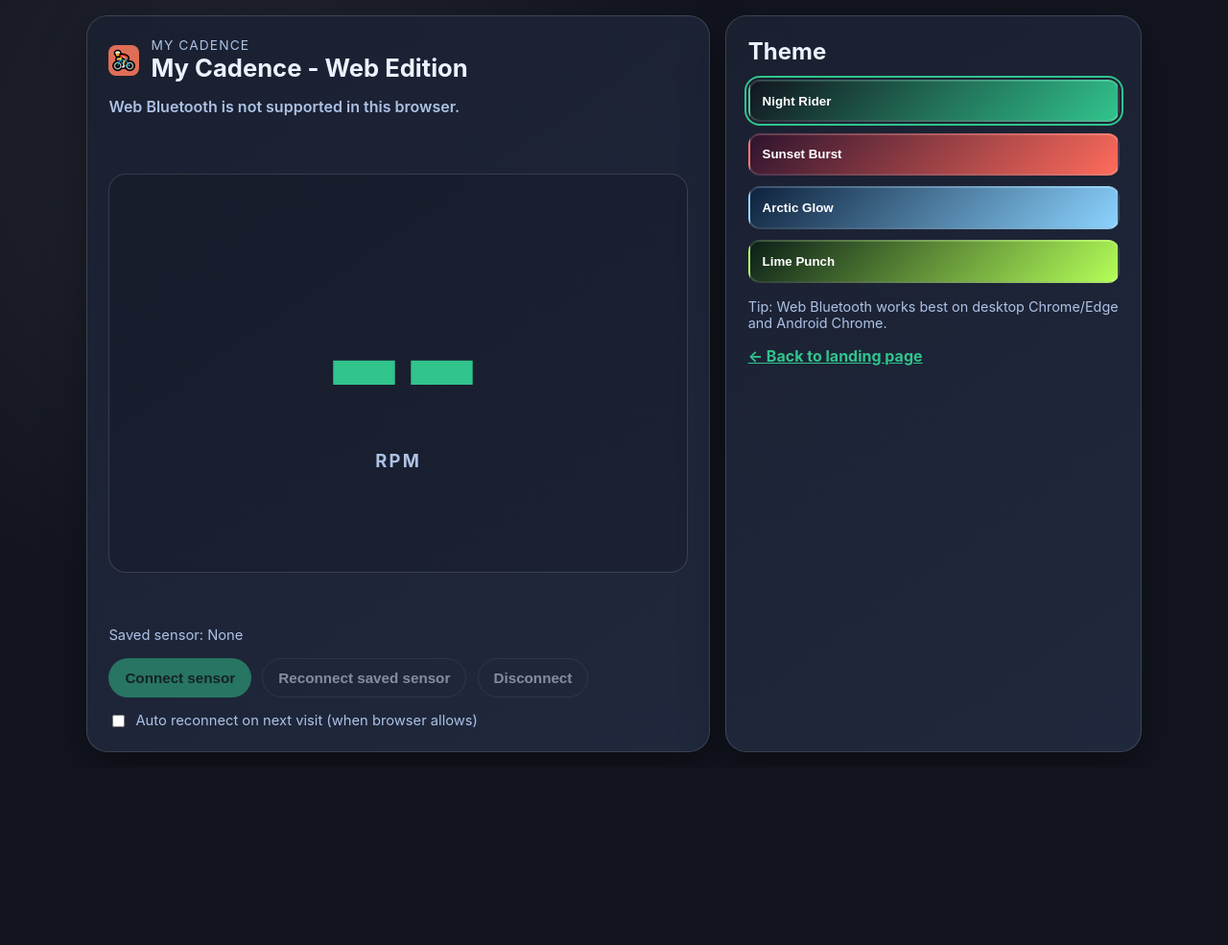
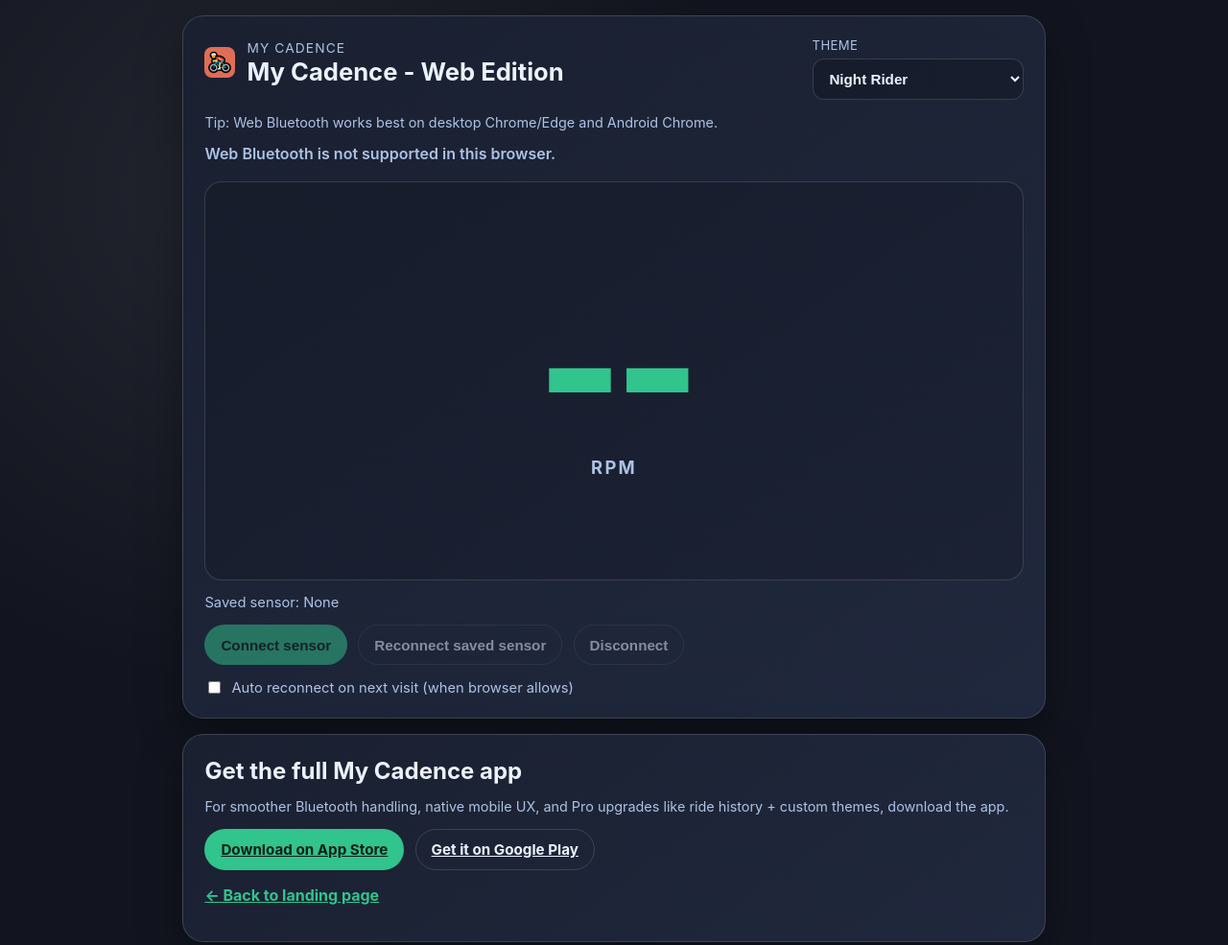
Before and after one commit to jamesmontemagno/mycadence-landing, a plain HTML site: page web-edition.html in a window 1280 px wide. Shown: the whole page at 96% size. Before the commit the page ends 800 px from the top, so only its background shows below. Drawn offline with Linux system fonts and the light colour scheme.

Commit message:
Update URLs and enhance theme selection in Web Edition

```diff
--- a/sitemap.xml
+++ b/sitemap.xml
@@ -1,13 +1,13 @@
 <?xml version="1.0" encoding="UTF-8"?>
 <urlset xmlns="http://www.sitemaps.org/schemas/sitemap/0.9">
   <url>
-    <loc>https://jamesmontemagno.github.io/mycadence-landing/</loc>
+    <loc>https://mycadence.app/</loc>
     <lastmod>2026-06-28</lastmod>
     <changefreq>weekly</changefreq>
     <priority>1.0</priority>
   </url>
   <url>
-    <loc>https://jamesmontemagno.github.io/mycadence-landing/web-edition.html</loc>
+    <loc>https://mycadence.app/web-edition.html</loc>
     <lastmod>2026-06-28</lastmod>
     <changefreq>weekly</changefreq>
     <priority>0.9</priority>
--- a/web-edition.css
+++ b/web-edition.css
@@ -66,18 +66,62 @@
     --border: rgba(190, 255, 133, 0.32);
 }
 
+body[data-theme="synthwave-pop"] {
+    --bg: #1a0c2d;
+    --panel: #241040;
+    --surface: #33145c;
+    --text: #ffeafe;
+    --subtext: #f6c8ff;
+    --accent: #ff4fd8;
+    --accent-contrast: #2a0422;
+    --border: rgba(255, 125, 230, 0.35);
+}
+
+body[data-theme="bubblegum-blast"] {
+    --bg: #2a0f27;
+    --panel: #3b1536;
+    --surface: #54204c;
+    --text: #fff2fb;
+    --subtext: #ffd2f0;
+    --accent: #ff8fd1;
+    --accent-contrast: #3a0f2f;
+    --border: rgba(255, 175, 221, 0.38);
+}
+
+body[data-theme="lava-lamp"] {
+    --bg: #261008;
+    --panel: #3b1a0e;
+    --surface: #5a2a12;
+    --text: #ffefe6;
+    --subtext: #ffc9ab;
+    --accent: #ff9a3d;
+    --accent-contrast: #3b1c04;
+    --border: rgba(255, 170, 96, 0.35);
+}
+
+body[data-theme="midnight-gold"] {
+    --bg: #141414;
+    --panel: #1f1f1f;
+    --surface: #2d2d2d;
+    --text: #fff9e8;
+    --subtext: #e6d7ad;
+    --accent: #ffd166;
+    --accent-contrast: #3a2b05;
+    --border: rgba(255, 215, 130, 0.32);
+}
+
 .web-app {
-    width: min(1100px, 100% - 2rem);
+    width: min(900px, 100% - 2rem);
     margin: 0 auto;
     min-height: 100vh;
-    display: grid;
-    grid-template-columns: 1.5fr 1fr;
+    display: flex;
+    flex-direction: column;
     gap: 1rem;
     padding: 1rem 0;
 }
 
 .display-panel,
-.theme-panel {
+.app-upsell {
     border: 1px solid var(--border);
     background: linear-gradient(145deg, var(--panel), var(--surface));
     border-radius: 22px;
@@ -92,8 +136,15 @@
     padding: 1.4rem;
 }
 
-.theme-panel {
+.app-upsell {
     padding: 1.4rem;
+}
+
+.top-banner {
+    display: flex;
+    justify-content: space-between;
+    align-items: flex-start;
+    gap: 1rem;
 }
 
 .branding {
@@ -114,6 +165,15 @@
     text-transform: uppercase;
 }
 
+.eyebrow-link {
+    display: inline-block;
+    text-decoration: none;
+}
+
+.eyebrow-link:hover {
+    color: var(--text);
+}
+
 h1 {
     margin: 0;
     font-size: clamp(1.2rem, 2vw, 1.65rem);
@@ -124,6 +184,12 @@
     font-weight: 600;
     color: var(--subtext);
     min-height: 1.5rem;
+}
+
+.support-tip {
+    margin: 0;
+    color: var(--subtext);
+    font-size: 0.9rem;
 }
 
 .cadence-readout {
@@ -203,35 +269,50 @@
     font-size: 0.92rem;
 }
 
-.theme-panel h2 {
+.app-upsell h2 {
     margin: 0 0 0.9rem;
 }
 
-.theme-grid {
-    display: grid;
-    gap: 0.7rem;
+.theme-label {
+    display: block;
+    color: var(--subtext);
+    font-size: 0.9rem;
+    margin-bottom: 0.5rem;
 }
 
-.theme-swatch {
-    border: 2px solid var(--border);
-    background: linear-gradient(135deg, var(--swatch-a), var(--swatch-b));
-    color: white;
-    border-radius: 12px;
-    padding: 0.8rem;
-    font-weight: 700;
-    text-align: left;
-    cursor: pointer;
+.theme-picker-inline {
+    width: min(100%, 220px);
 }
 
-.theme-swatch.is-selected {
-    outline: 2px solid var(--accent);
-    outline-offset: 2px;
+.theme-picker-inline .theme-label {
+    margin-bottom: 0.35rem;
+    font-size: 0.82rem;
+    letter-spacing: 0.03em;
+    text-transform: uppercase;
 }
 
-.footnote {
-    margin: 1rem 0 0.5rem;
+.theme-select {
+    width: 100%;
+    border: 1px solid var(--border);
+    border-radius: 12px;
+    background: rgba(0, 0, 0, 0.18);
+    color: var(--text);
+    font-weight: 600;
+    font-size: 0.95rem;
+    padding: 0.7rem 0.8rem;
+}
+
+.upsell-copy {
+    margin: 0 0 0.9rem;
     color: var(--subtext);
     font-size: 0.9rem;
+}
+
+.app-links {
+    display: flex;
+    flex-wrap: wrap;
+    gap: 0.7rem;
+    margin-bottom: 0.8rem;
 }
 
 .back-link {
@@ -240,15 +321,21 @@
 }
 
 .btn:focus-visible,
-.theme-swatch:focus-visible,
+.theme-select:focus-visible,
+.eyebrow-link:focus-visible,
 .back-link:focus-visible {
     outline: 2px solid var(--accent);
     outline-offset: 2px;
 }
 
 @media (max-width: 900px) {
-    .web-app {
-        grid-template-columns: 1fr;
+    .top-banner {
+        flex-direction: column;
+        align-items: stretch;
+    }
+
+    .theme-picker-inline {
+        width: 100%;
     }
 
     .cadence-readout {
--- a/web-edition.html
+++ b/web-edition.html
@@ -7,7 +7,7 @@
     <meta name="robots" content="index, follow">
     <meta name="theme-color" content="#12151f">
     <title>My Cadence - Web Edition</title>
-    <link rel="canonical" href="https://jamesmontemagno.github.io/mycadence-landing/web-edition.html">
+    <link rel="canonical" href="https://mycadence.app/web-edition.html">
     <link rel="icon" type="image/png" sizes="16x16" href="assets/icons/favicon-16.png">
     <link rel="icon" type="image/png" sizes="32x32" href="assets/icons/favicon-32.png">
     <link rel="apple-touch-icon" sizes="180x180" href="assets/icons/icon-180.png">
@@ -16,14 +16,30 @@
 <body data-theme="night-rider">
     <main class="web-app">
         <section class="display-panel">
-            <header class="branding">
-                <img src="assets/icons/favicon-32.png" alt="" width="32" height="32">
-                <div>
-                    <p class="eyebrow">My Cadence</p>
-                    <h1>My Cadence - Web Edition</h1>
+            <header class="top-banner">
+                <div class="branding">
+                    <img src="assets/icons/favicon-32.png" alt="" width="32" height="32">
+                    <div>
+                        <a class="eyebrow eyebrow-link" href="index.html">My Cadence</a>
+                        <h1>My Cadence - Web Edition</h1>
+                    </div>
+                </div>
+                <div class="theme-picker-inline">
+                    <label class="theme-label" for="theme-select">Theme</label>
+                    <select id="theme-select" class="theme-select" aria-label="Color theme">
+                        <option value="night-rider">Night Rider</option>
+                        <option value="sunset-burst">Sunset Burst</option>
+                        <option value="arctic-glow">Arctic Glow</option>
+                        <option value="lime-punch">Lime Punch</option>
+                        <option value="synthwave-pop">Synthwave Pop</option>
+                        <option value="bubblegum-blast">Bubblegum Blast</option>
+                        <option value="lava-lamp">Lava Lamp</option>
+                        <option value="midnight-gold">Midnight Gold</option>
+                    </select>
                 </div>
             </header>
 
+            <p class="support-tip">Tip: Web Bluetooth works best on desktop Chrome/Edge and Android Chrome.</p>
             <p id="status" class="status">Checking browser support...</p>
 
             <div class="cadence-readout" aria-live="polite">
@@ -45,15 +61,13 @@
             </label>
         </section>
 
-        <section class="theme-panel">
-            <h2>Theme</h2>
-            <div class="theme-grid" role="radiogroup" aria-label="Color themes">
-                <button class="theme-swatch" data-theme="night-rider" style="--swatch-a:#12151f;--swatch-b:#31c48d;" type="button">Night Rider</button>
-                <button class="theme-swatch" data-theme="sunset-burst" style="--swatch-a:#2f142f;--swatch-b:#ff6b5b;" type="button">Sunset Burst</button>
-                <button class="theme-swatch" data-theme="arctic-glow" style="--swatch-a:#0e223d;--swatch-b:#8bd3ff;" type="button">Arctic Glow</button>
-                <button class="theme-swatch" data-theme="lime-punch" style="--swatch-a:#0b1f18;--swatch-b:#b5ff59;" type="button">Lime Punch</button>
+        <section class="app-upsell">
+            <h2>Get the full My Cadence app</h2>
+            <p class="upsell-copy">For smoother Bluetooth handling, native mobile UX, and Pro upgrades like ride history + custom themes, download the app.</p>
+            <div class="app-links">
+                <a href="https://apps.apple.com/us/app/my-cadence/id1545730360" class="btn btn-primary" target="_blank" rel="noopener">Download on App Store</a>
+                <a href="https://play.google.com/store/apps/details?id=com.refractored.mycadence" class="btn btn-secondary" target="_blank" rel="noopener">Get it on Google Play</a>
             </div>
-            <p class="footnote">Tip: Web Bluetooth works best on desktop Chrome/Edge and Android Chrome.</p>
             <p><a class="back-link" href="index.html">← Back to landing page</a></p>
         </section>
     </main>
--- a/web-edition.js
+++ b/web-edition.js
@@ -15,7 +15,7 @@
 const reconnectButton = document.getElementById("reconnect-btn");
 const disconnectButton = document.getElementById("disconnect-btn");
 const autoReconnectCheckbox = document.getElementById("auto-reconnect");
-const themeButtons = Array.from(document.querySelectorAll(".theme-swatch"));
+const themeSelect = document.getElementById("theme-select");
 
 let device = null;
 let cscMeasurementCharacteristic = null;
@@ -34,11 +34,8 @@
 function setSelectedTheme(themeName) {
     document.body.dataset.theme = themeName;
     localStorage.setItem(STORAGE_KEYS.theme, themeName);
-
-    for (const button of themeButtons) {
-        const isSelected = button.dataset.theme === themeName;
-        button.classList.toggle("is-selected", isSelected);
-        button.setAttribute("aria-checked", isSelected ? "true" : "false");
+    if (themeSelect) {
+        themeSelect.value = themeName;
     }
 }
 
@@ -269,9 +266,9 @@
         localStorage.setItem(STORAGE_KEYS.autoReconnect, event.target.checked ? "true" : "false");
     });
 
-    for (const themeButton of themeButtons) {
-        themeButton.addEventListener("click", () => {
-            setSelectedTheme(themeButton.dataset.theme);
+    if (themeSelect) {
+        themeSelect.addEventListener("change", (event) => {
+            setSelectedTheme(event.target.value);
         });
     }
 
```
Also changed, not shown: index.html (+6 -6 lines), robots.txt, site.webmanifest.
